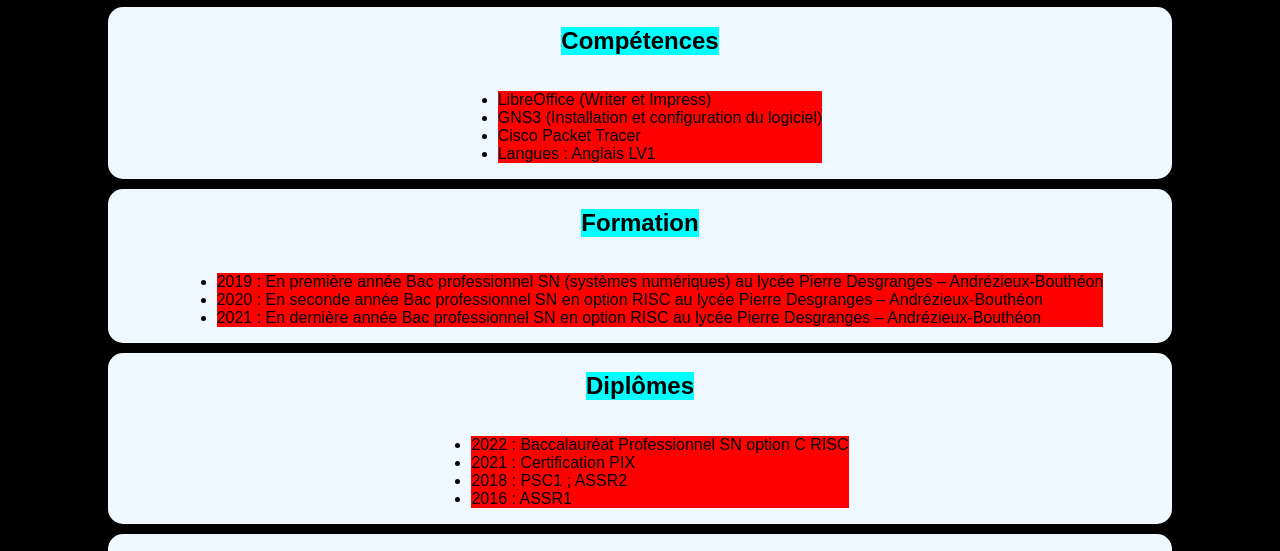
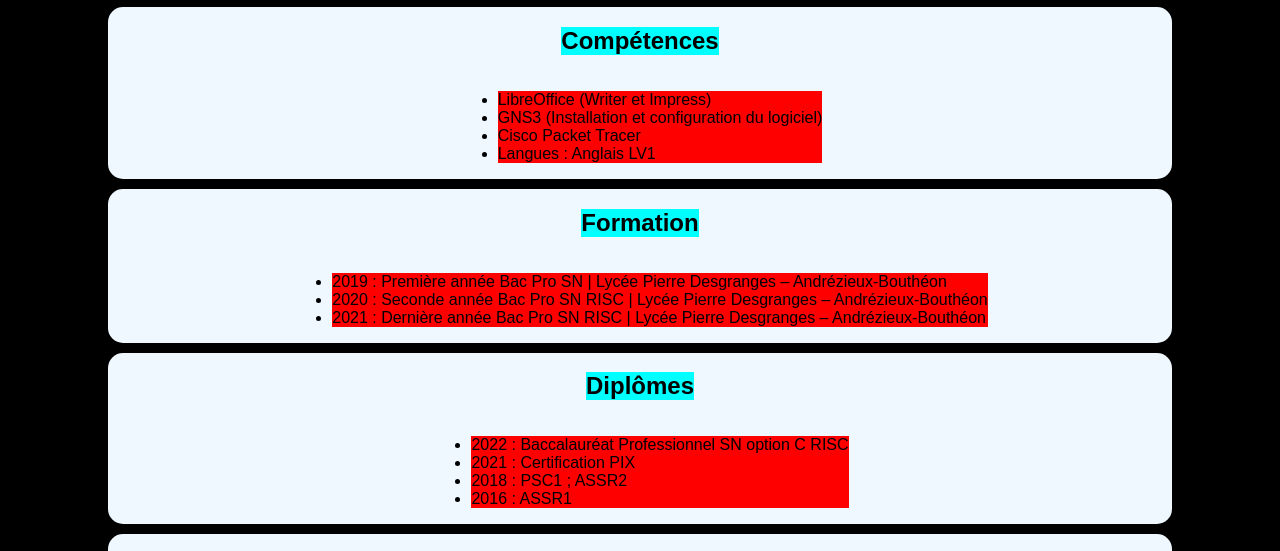
Before and after one commit to 1Daisuke/1daisuke-cv.github.io, a plain HTML site: page index.html in a window 1280 px wide. Shown: the part 255-806 px from the top of the page. Drawn offline with Linux system fonts and the light colour scheme.

Commit message:
cv update

```diff
--- a/index.html
+++ b/index.html
@@ -27,9 +27,9 @@
 		<section>
 			<h2 class="title">Formation</h2>
 			<ul>
-				<li>2019 : En première année Bac professionnel SN (systèmes numériques) au lycée Pierre Desgranges – Andrézieux-Bouthéon</li>
-				<li>2020 : En seconde année Bac professionnel SN en option RISC au lycée Pierre Desgranges – Andrézieux-Bouthéon</li>
-				<li>2021 : En dernière année Bac professionnel SN en option RISC au lycée Pierre Desgranges – Andrézieux-Bouthéon</li>
+				<li>2019 : Première année Bac Pro SN | Lycée Pierre Desgranges – Andrézieux-Bouthéon</li>
+				<li>2020 : Seconde année Bac Pro SN RISC | Lycée Pierre Desgranges – Andrézieux-Bouthéon</li>
+				<li>2021 : Dernière année Bac Pro SN RISC | Lycée Pierre Desgranges – Andrézieux-Bouthéon</li>
 			</ul>
 		</section>
 
```
Also changed, not shown: style.css (line endings or trailing spaces).
